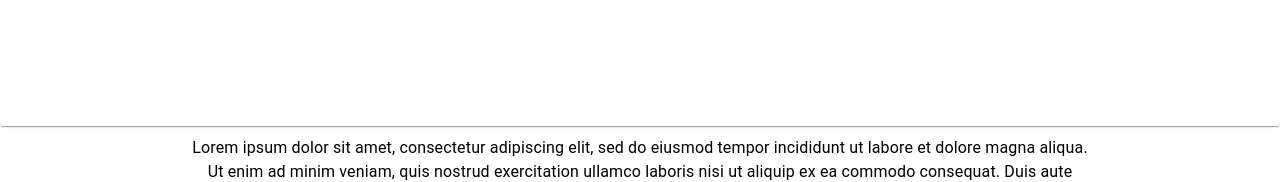
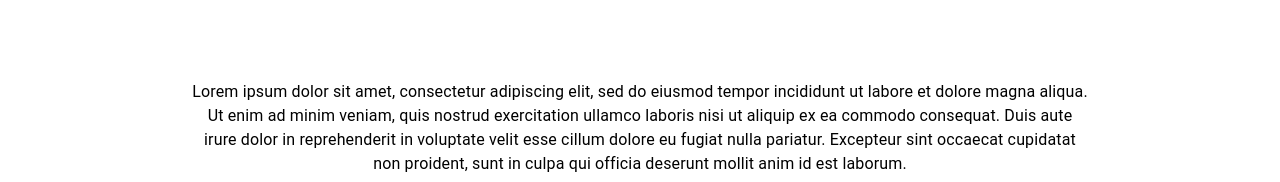
Before and after one commit to Majchrzak202/creditofficersite, a React (Create React App) app: page /kredyty/1 in a window 1280 px wide. Shown: the part 700-882 px from the top of the page. Built offline with nearby package versions, Linux system fonts and the light colour scheme.

Commit message:
Added a Product Page with styling and useParams to fetch data about Products and pair it with Router

```diff
--- a/src/pages/product-page/ProductPage.js
+++ b/src/pages/product-page/ProductPage.js
@@ -2,7 +2,8 @@ import React from "react";
 import useStyles from "./Styles";
 import { useParams } from "react-router";
 import offerSegments from "../../components/consts/Offers";
-import { Paper, Box, Card, Typography, Button } from "@mui/material";
+import { Paper, Box, Typography, Button } from "@mui/material";
+import { Link } from "react-router-dom";
 
 const ProductPage = () => {
   const { id } = useParams();
@@ -11,37 +12,28 @@ const ProductPage = () => {
   const title = offerSegments[id - 1].title;
   const backgroundImage = offerSegments[id - 1].backgroundImage;
   const longDescription = offerSegments[id - 1].longDescription;
-  ;
-
-  console.log(title);
-
   return (
     <Box>
       <Box className={classes.page}>
         <Paper
           sx={{
-            background: `linear-gradient(rgba(0, 0, 0, 0.7), rgba(0, 0, 0, 0.7)), url(${backgroundImage})`,
+            backgroundImage: `linear-gradient(rgba(0, 0, 0, 0.7), rgba(0, 0, 0, 0.7)), url(${backgroundImage})`,
           }}
           className={classes.paperContainer}
-        ></Paper>
-      </Box>
-      <Box className={classes.secondPage}>
-        <Card
-          sx={{ bgcolor: "rgba(220, 220, 220, 0)" }}
-          className={classes.card}
         >
           <Typography style={{ color: "white" }} variant="h3" fontWeight={700}>
             {title}
           </Typography>
-        </Card>
+        </Paper>
       </Box>
+
       <Box className={classes.thirdPage}>
         <Box className={classes.description}>
-          <Typography align="inherit">
-            {longDescription}
-          </Typography>
+          <Typography align="inherit">{longDescription}</Typography>
         </Box>
-        <Button style={{ marginTop: "50px" }}>Skontaktuj się ze mną</Button>
+        <Link to="/kontakt">
+          <Button style={{ marginTop: "50px" }}>Skontaktuj się ze mną</Button>
+        </Link>
       </Box>
     </Box>
   );
```
